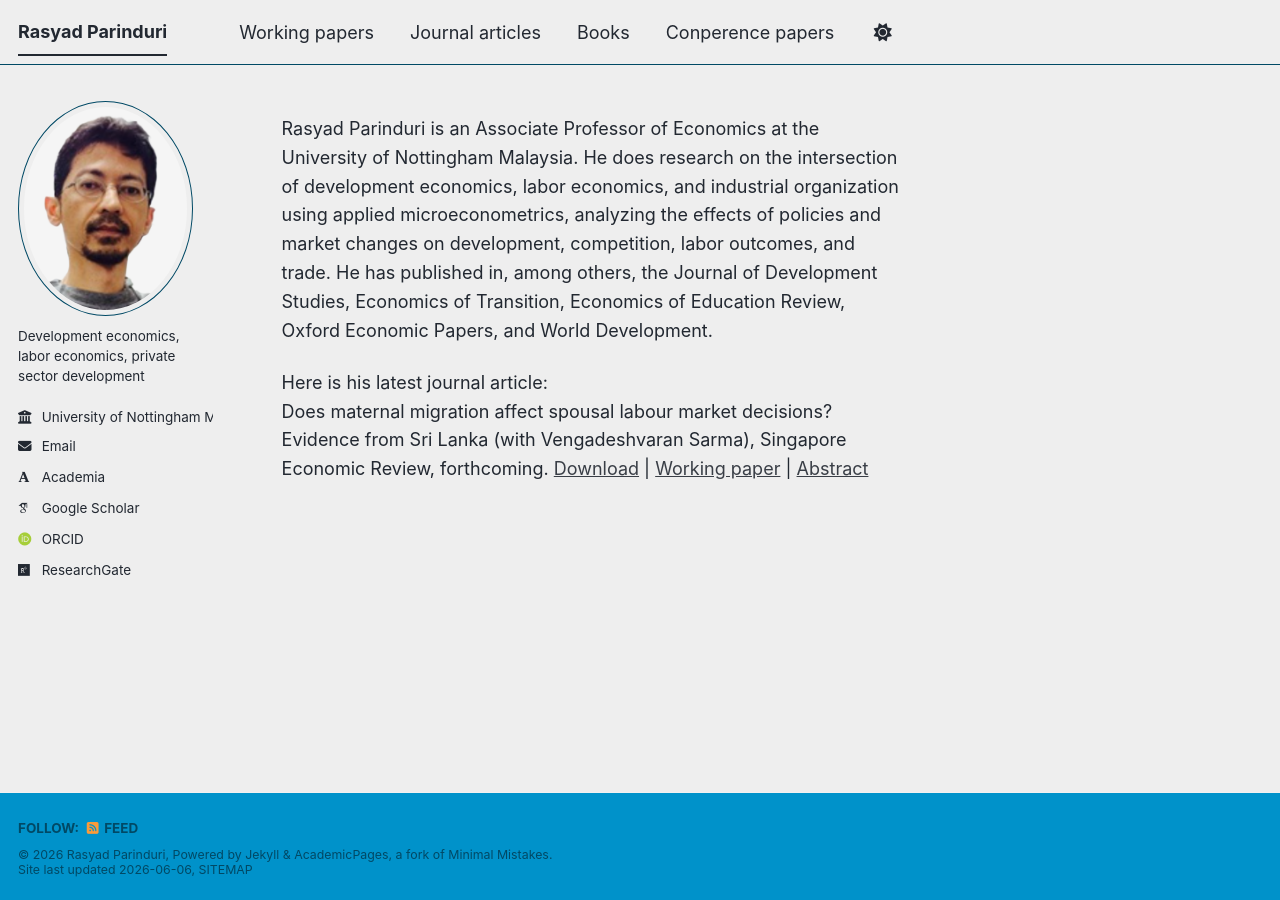
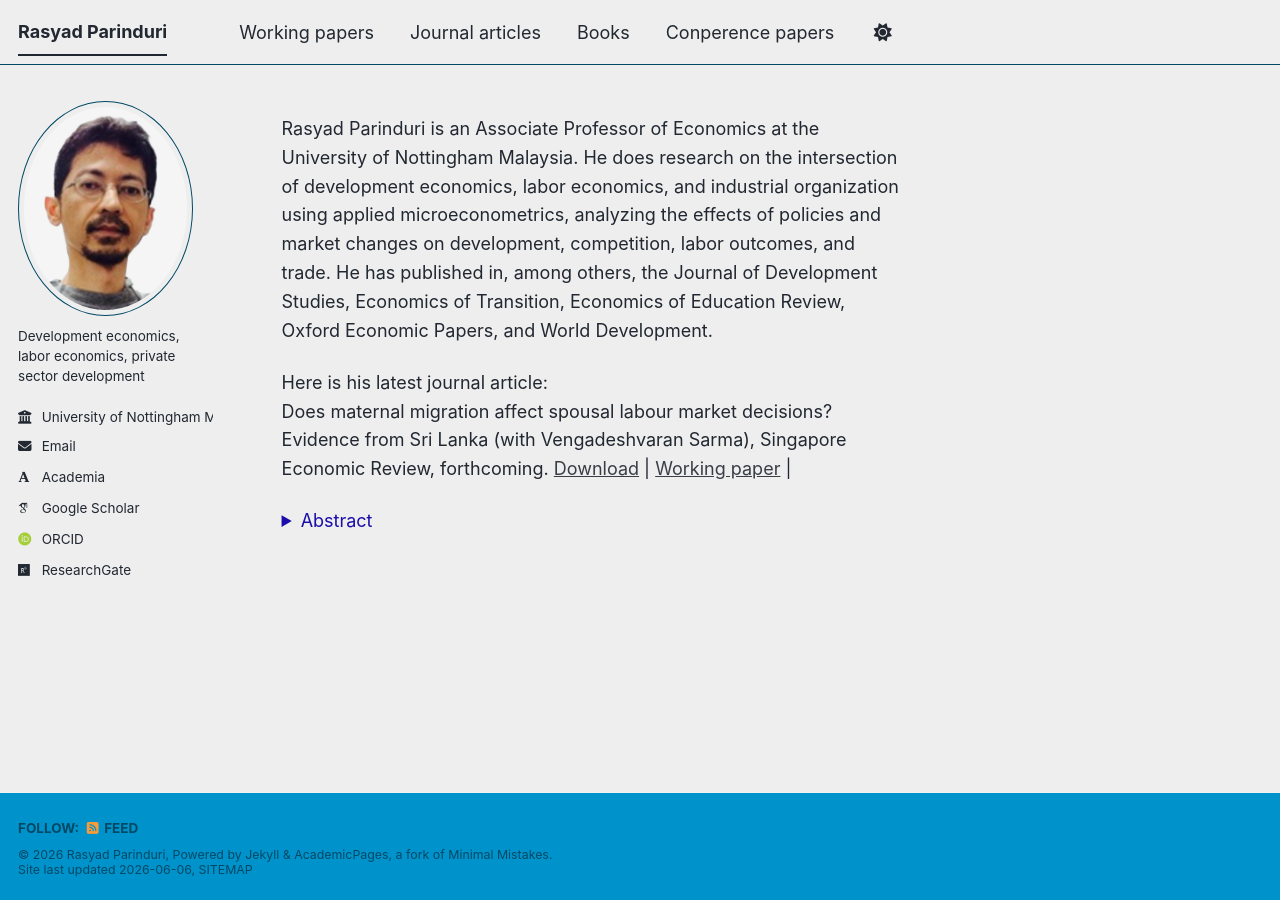
Before and after one commit to rasyadparinduri/rasyadparinduri.github.io, a Jekyll site: the page built from _pages/about.md, in a window 1280 px wide. Built offline with Jekyll 4.4.1, drawn with Linux system fonts in a browser that asks for light colours; some web fonts are replaced; a script bundle is joined from its source files by our own code; library files that are not in the unit come from our copies.

Commit message:
Update about.md

```diff
--- a/_pages/about.md
+++ b/_pages/about.md
@@ -15,5 +15,9 @@ Economic Papers, and World Development.</p>
 
 Here is his latest journal article:<br>
 Does maternal migration affect spousal labour market decisions? Evidence from Sri Lanka (with Vengadeshvaran Sarma), Singapore Economic Review, forthcoming. <a href="https://mpra.ub.uni-muenchen.de/95295/1/MPRA_paper_95295.pdf" target="_blank">Download</a> | <a href="https://mpra.ub.uni-muenchen.de/95295/1/MPRA_paper_95295.pdf" target="_blank">Working paper</a> |
-<a href="#" onclick="var x=document.getElementById('abs0'); if(x.style.display==='none' || x.style.display===''){x.style.display='block';} else {x.style.display='none';} return false;">Abstract</a>
-<span id="abs0" style="display:none; color:#888888; margin:0; padding:0; line-height:1.3;"> We examine what happens to Sri Lankan men’s labour market outcomes when their wives emigrate to work and leave the husbands and their children at home in Sri Lanka—the effects of maternal migration on the husbands’ labour market decisions. We use nationally representative cross-sectional data and historical migration rates at the community level as an instrument for maternal migration in two-stage least-square estimations. We find maternal migration reduces the husbands’ labour supply. The husbands are more likely to exit the labour market and become unemployed; the employed are less likely to moonlight and have lower wages; those that exit the labour market are more likely to become stay-at-home dads. Using a second instrument, an indicator of whether a community has foreign-employment agencies, we also confirm our main results. Our findings indicate that policies that aim to promote female migration as an exogenous income source may fall short if they do not address the effects of the husbands’ labour market decisions.</span>
+<details>
+  <summary style="cursor:pointer; color:#1a0dab;">Abstract</summary>
+  <div style="color:#888888; margin-top:4px;">
+   We examine what happens to Sri Lankan men’s labour market outcomes when their wives emigrate to work and leave the husbands and their children at home in Sri Lanka—the effects of maternal migration on the husbands’ labour market decisions. We use nationally representative cross-sectional data and historical migration rates at the community level as an instrument for maternal migration in two-stage least-square estimations. We find maternal migration reduces the husbands’ labour supply. The husbands are more likely to exit the labour market and become unemployed; the employed are less likely to moonlight and have lower wages; those that exit the labour market are more likely to become stay-at-home dads. Using a second instrument, an indicator of whether a community has foreign-employment agencies, we also confirm our main results. Our findings indicate that policies that aim to promote female migration as an exogenous income source may fall short if they do not address the effects of the husbands’ labour market decisions.
+  </div>
+</details>
```
